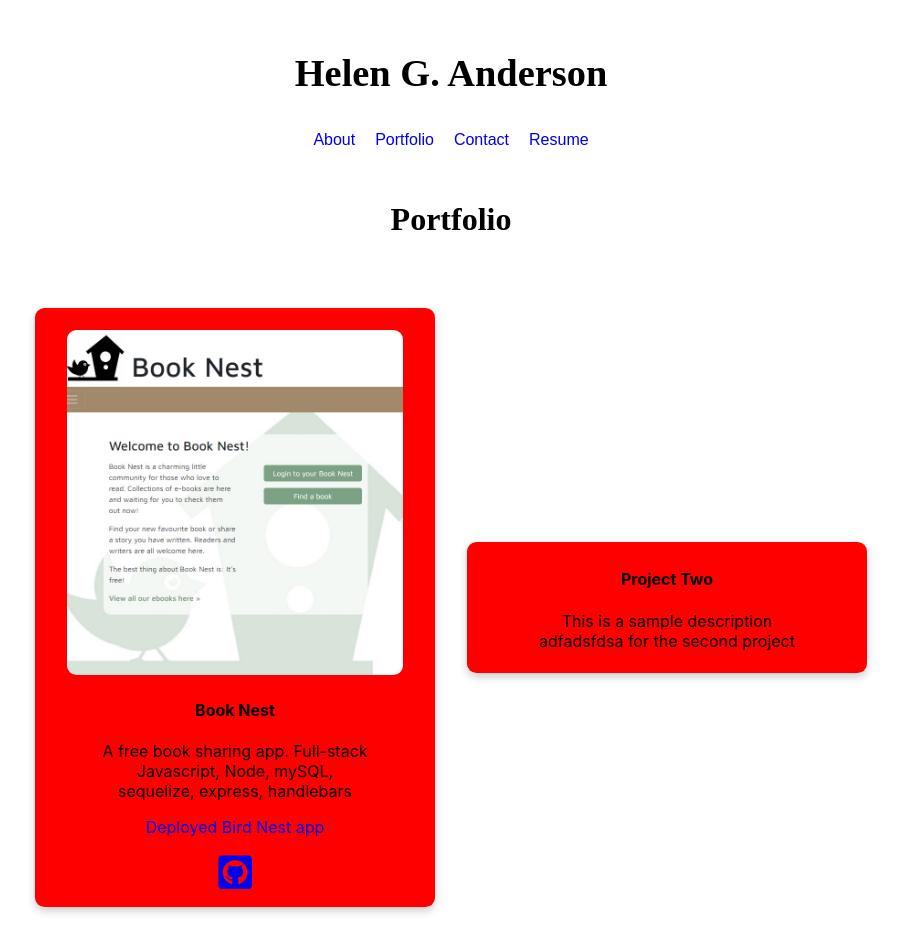
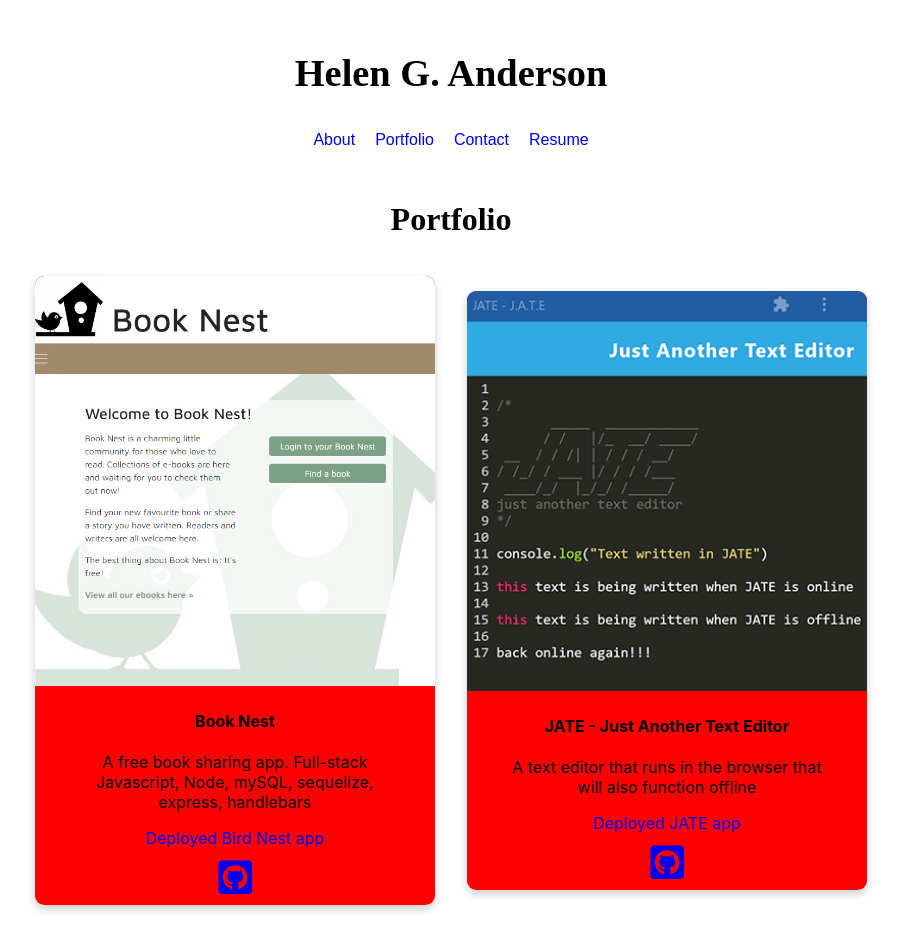
Before and after one commit to grace-anderson/react-portfolio, a React (Create React App) app: page /portfolio in a window 1280 px wide. Shown: the top 948 px of the page, without its empty margins (189-1090 px from the left). Built offline with nearby package versions, Linux system fonts and the light colour scheme; a web font is replaced by a local one.

Commit message:
updated portfolio card layout

```diff
--- a/src/index.css
+++ b/src/index.css
@@ -76,10 +76,6 @@ h2 {
   padding-right: 1rem;
 }
 
-.card-icon {
-  font-size: 2.4rem;
-}
-
 .image-circle {
   width: 8rem;
   height: 8rem;
@@ -98,7 +94,6 @@ h2 {
   flex-wrap: wrap;
   justify-content: center;
   align-items: center;
-  padding-top: 2rem;
 }
 
 .card {
@@ -113,17 +108,17 @@ h2 {
 }
 
 .card:hover {
-  box-shadow: 0 8px 16px 0 rgba(0,0,0,0.2);
+  box-shadow: 0 1rem 2rem 0 rgba(0,0,0,0.2);
 }
 
 .card-image {
-  border-radius: 0.6rem;
+  border-radius: 0.6rem 0.6rem 0 0;
   width: 100%;
-  margin-top: 1rem;
 }
 
-.container {
-  padding: 0.4rem 2rem;
+.card-icon {
+  padding-top: 0.6rem;
+  font-size: 2.4rem;
 }
 
 @media (max-width: 768px) {
--- a/src/pages/Portfolio.js
+++ b/src/pages/Portfolio.js
@@ -1,11 +1,20 @@
 import React from "react";
 import { FaGithubSquare } from "react-icons/fa";
 import bookNest from "../components/images/bookNest.jpg";
+import jate from "../components/images/jate.png";
 
 function Portfolio() {
   const portfolioItems = [
     {
-      image: <img className="card-image" src={bookNest} alt="Book Nest"></img>,
+      image: (
+        <a
+          href="https://the-book-nest.herokuapp.com/"
+          target="_blank"
+          rel="noreferrer"
+        >
+          <img className="card-image" src={bookNest} alt="Book Nest"></img>
+        </a>
+      ),
       title: "Book Nest",
       description:
         "A free book sharing app. Full-stack Javascript, Node, mySQL, sequelize, express, handlebars",
@@ -30,10 +39,29 @@ function Portfolio() {
       ),
     },
     {
-      title: "Project Two",
+      image: <img className="card-image" src={jate} alt="JATE-Just Another Text Editor"></img>,
+      title: "JATE - Just Another Text Editor",
       description:
-        "This is a sample description adfadsfdsa for the second project",
-      link: "This is a link to the second project",
+        "A text editor that runs in the browser that will also function offline",
+      deployed: (
+        <a
+          href="https://mighty-inlet-78059.herokuapp.com/"
+          target="_blank"
+          rel="noreferrer"
+          alt="Deployed JATE app"
+        >
+          Deployed JATE app
+        </a>
+      ),
+      github: (
+        <a
+          href="https://github.com/grace-anderson/text-editor"
+          target="_blank"
+          rel="noreferrer"
+        >
+          <FaGithubSquare />
+        </a>
+      ),
     },
   ];
 
@@ -49,8 +77,8 @@ function Portfolio() {
                 <b>{item.title}</b>
               </h4>
               <p>{item.description}</p>
-              <p>{item.deployed}</p>
-              <i className="card-icon">{item.github}</i>
+              <div>{item.deployed}</div>
+              <div className="card-icon">{item.github}</div>
             </div>
           </div>
         ))}
```
Also changed, not shown: src/components/images/jate.png (added).
